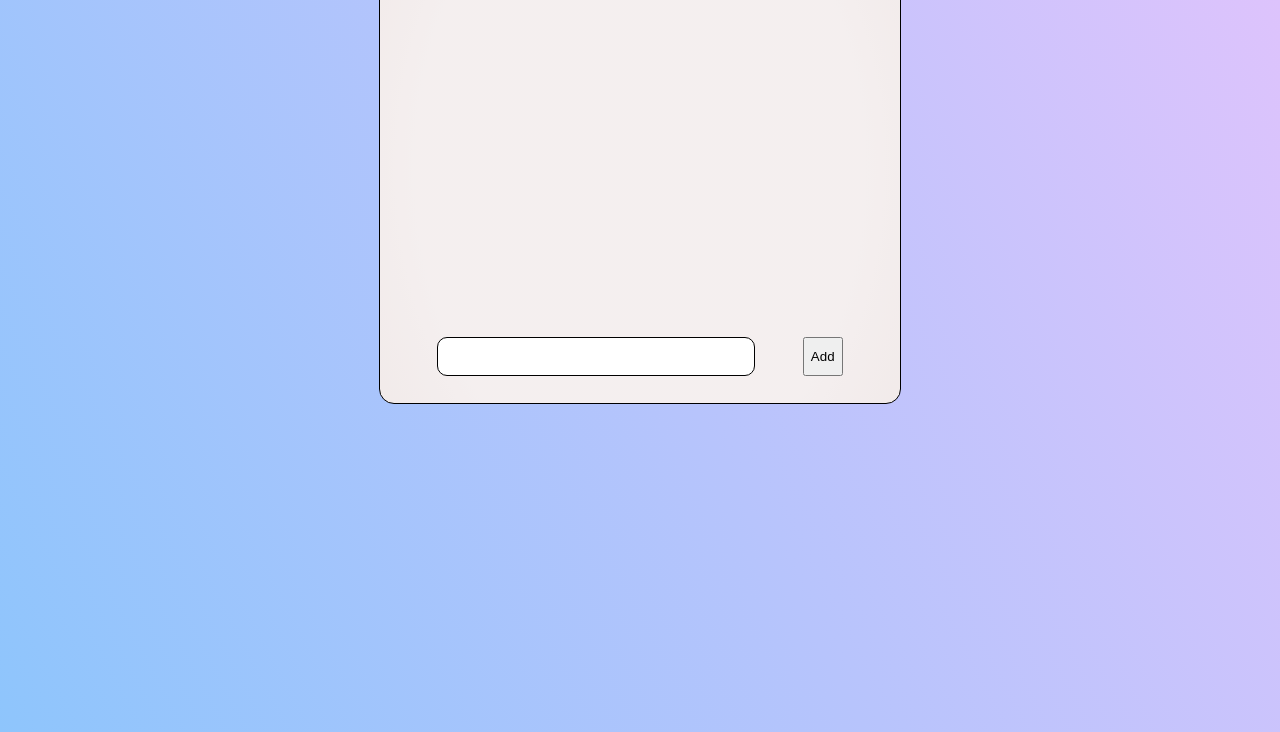
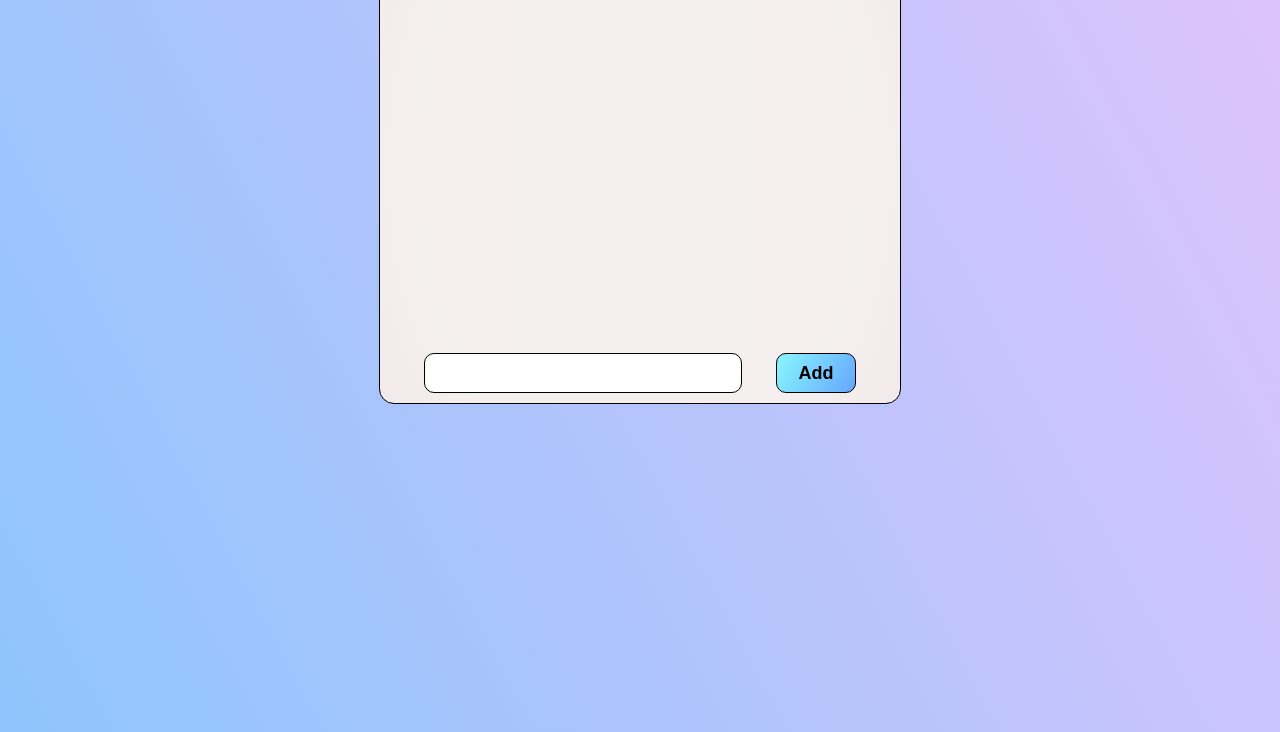
Before and after one commit to pranayrdandekar7/toDoListApp, a plain HTML site: page index.html in a window 1280 px wide. Shown: the part 118-850 px from the top of the page. Drawn offline with Linux system fonts and the light colour scheme.

Commit message:
chanages added

```diff
--- a/index.html
+++ b/index.html
@@ -24,6 +24,7 @@
             padding: 10px;
             background-image: radial-gradient(73% 147%, #EADFDF 59%, #ECE2DF 100%), radial-gradient(91% 146%, rgba(255, 255, 255, 0.50) 47%, rgba(0, 0, 0, 0.50) 100%);
             background-blend-mode: screen;
+            position: relative;
 
 
         }
@@ -53,6 +54,8 @@
             display: flex;
             flex-wrap: wrap;
             justify-content: space-evenly;
+            position: absolute;
+            bottom: 10px;
             width: 500px
         }
 
@@ -62,6 +65,25 @@
             font-size: 18px;
             width: 300px;
             border: 1px solid black;
+        }
+
+        .btn {
+            font-size: 18px;
+            padding: 8px 20px;
+            width: 80px;
+            height: 40px;
+            border-radius: 10px;
+            font-weight: bold;
+            border: 1px solid black;
+
+            background-image: linear-gradient(120deg, #89f7fe 0%, #66a6ff 100%);
+        }
+
+        .btn:hover {
+            background-image: linear-gradient(180deg, #2af598 0%, #009efd 100%);
+            cursor: pointer;
+            font-size: 19px;
+            box-shadow: 0 0 5px 2px gray;
         }
 
 
```
